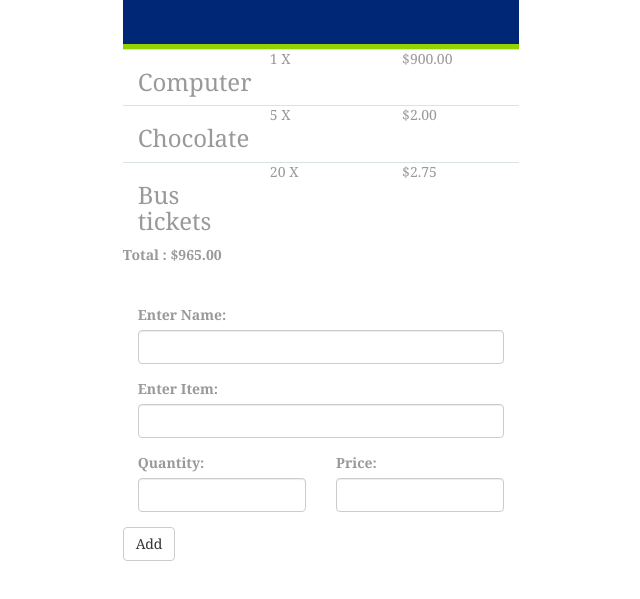
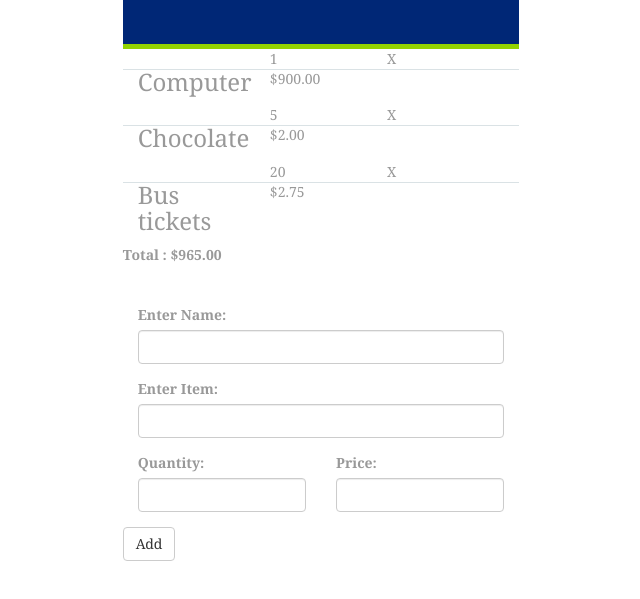
Before and after one commit to hanskurn/LunchAndCode, a plain HTML site: page index.html in a window 1280 px wide. Shown: the part 51-650 px from the top of the page, without its empty margins (319-959 px from the left). Drawn offline with nearby package versions, Linux system fonts and the light colour scheme.

Commit message:
added in comments

```diff
--- a/app.js
+++ b/app.js
@@ -5,37 +5,57 @@
 
 		function ListController(){
 
-			var vm = this;
+			/** These are variables made available to the view, 'this' represents the controller, the '.' means the following name is an attribute of the controller **/
 			this.name;
 			this.newItem;
 			this.quantity;
 			this.price;
 
+			/** This is the list of data that will be initially shown in the view**/
 			this.shoppingList = [
 				{item:'Computer',quantity:1, price:900 },
 				{item:'Chocolate',quantity:5, price:2 },
 				{item:'Bus tickets',quantity:20, price:2.75 },
 			];
+
+			/** These are functions made available to the view, setting something equal to the attribute allows it to be accessed in the view, eg. the function addItem can now be referenced and used in the view **/
 			this.addItem = addItem;
 			this.calculateTotal = calculateTotal
 
+			/**
+				@namespace: addItem
+				@desc: Creates a new javascript object out of the inputted fields from the view and adds it to the pre-existing list of shopping items, then sets all the input fields to null to reset the form
+			**/
+			function addItem(){
+				/** EXERCISE 2: Add logic for adding an item to the shopping list here **/
 
-			function addItem(){
+				//This line creates an empty javascript object
 				var shoppingItem = {};
+
 				shoppingItem.item = this.newItem;
 				shoppingItem.quantity = this.quantity;
 				shoppingItem.price = this.price;
-				console.log(shoppingItem);
 				this.shoppingList.push(shoppingItem);
 
-				// Need to reset form values to nothing
+				//This function will print to the developer console the javascript object you just created.
+				console.log(shoppingItem);
+
+				// These lines reset the form values to empty
 				this.newItem = null;
 				this.quantity = null;
 				this.price = null;
 
 			}
 
+			/**
+				@namespace: calculateTotal
+				@desc: Goes through each item in the shopping list, multiplies the price times quantity, then adds the subtotal for each item to the total sum
+				@returns: {Integer} the total cost of the shopping list
+			**/
 			function calculateTotal(){
+				/** EXERCISE 3: Add logic for summing up the total cost of the shopping list here **/
+
+				//Make sure to initialize a variable that you will return after you have done the calculations
 				var total=0;
 				for(var i=0;i<this.shoppingList.length;i++){
 					var listItem = this.shoppingList[i];
--- a/index.html
+++ b/index.html
@@ -42,6 +42,7 @@
 			<div ng-controller="ListController as ctlr">
 				<div class="blue_header">
 
+							<!-- Put the variable for your name here -->
 							<h3>{{ctlr.name}} Shopping List</h3>
 
 
@@ -51,8 +52,12 @@
 
 						<div class="goal_container" ng-repeat="shoppingItem in ctlr.shoppingList">
 							<div class="col-md-4"><h3>{{shoppingItem.item}}</h3></div>
-							<div class="col-md-4">{{shoppingItem.quantity}} X </div>
-							<div class="col-md-4">{{shoppingItem.price | currency:'$':2}}</div>
+
+							<!-- EXERCISE 1: Similar to the line above, fill in the fields for displaying the quantity and price -->
+							<div class="col-md-4"><!-- Put Price here --> {{shoppingItem.quantity}}</div>
+							<div> X </div>
+							<div class="col-md-4"><!-- Put Quantity here -->{{shoppingItem.price | currency:'$':2}}</div>
+
 						</div>
 
 						<div style="clear:both; text-right">
```
Also changed, not shown: assets/Answers/NoPeaking.txt.
